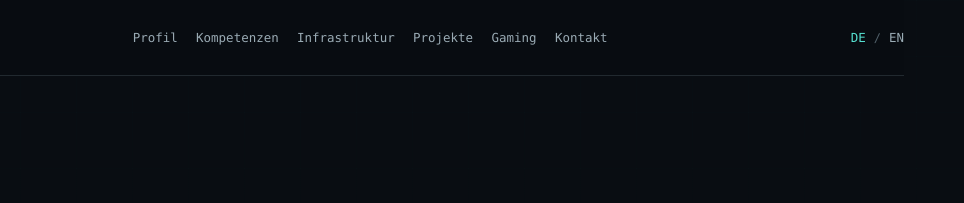
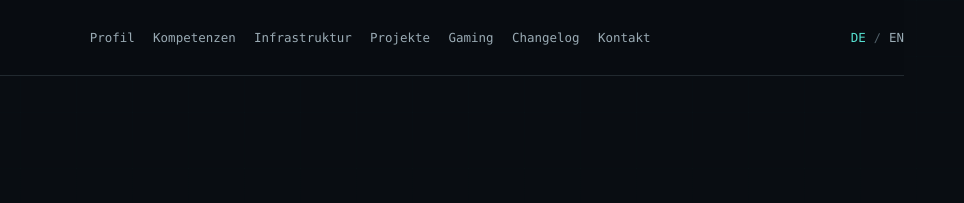
Before and after one commit to meltymon/meltymon.github.io, an Astro site: page / in a window 1280 px wide. Shown: the top 203 px of the page, 316-1280 px from the left. Built offline with nearby package versions, Linux system fonts and the light colour scheme; Astro itself is replaced by a stand-in of ours.

Commit message:
feat: add changelog navigation in German and English

```diff
--- a/src/data/profile.js
+++ b/src/data/profile.js
@@ -10,6 +10,7 @@ export const profile = {
       { label: "Infrastruktur", href: "#infrastruktur" },
       { label: "Projekte", href: "#projekte" },
       { label: "Gaming", href: "#gaming" },
+      { label: "Changelog", href: "#changelog" },
       { label: "Kontakt", href: "#kontakt" },
     ],
     hero: {
@@ -115,6 +116,7 @@ export const profile = {
       { label: "Infrastructure", href: "#infrastructure" },
       { label: "Projects", href: "#projects" },
       { label: "Gaming", href: "#gaming" },
+      { label: "Changelog", href: "#changelog" },
       { label: "Contact", href: "#contact" },
     ],
     hero: {
```
